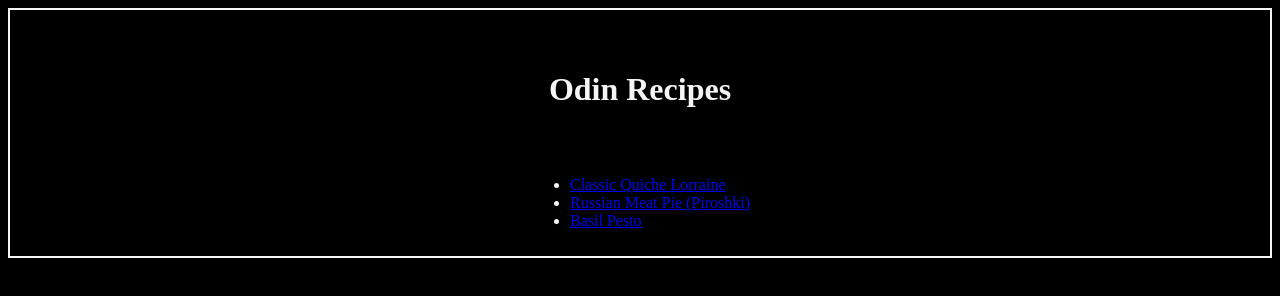
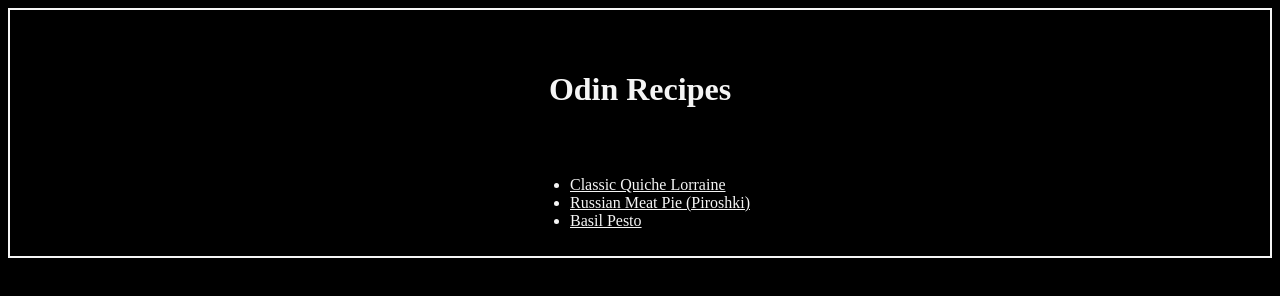
Before and after one commit to DizzyLocust/odin-recipes, a plain HTML site: page index.html in a window 1280 px wide. Drawn offline with Linux system fonts and the light colour scheme.

Commit message:
added unvisted link color to css

```diff
--- a/style.css
+++ b/style.css
@@ -3,6 +3,10 @@ body{
     border: 2px solid whitesmoke;
     padding: 10px;
     color: whitesmoke;
+}
+
+a:link{
+    color:whitesmoke
 }
 
 a:visited {
```
